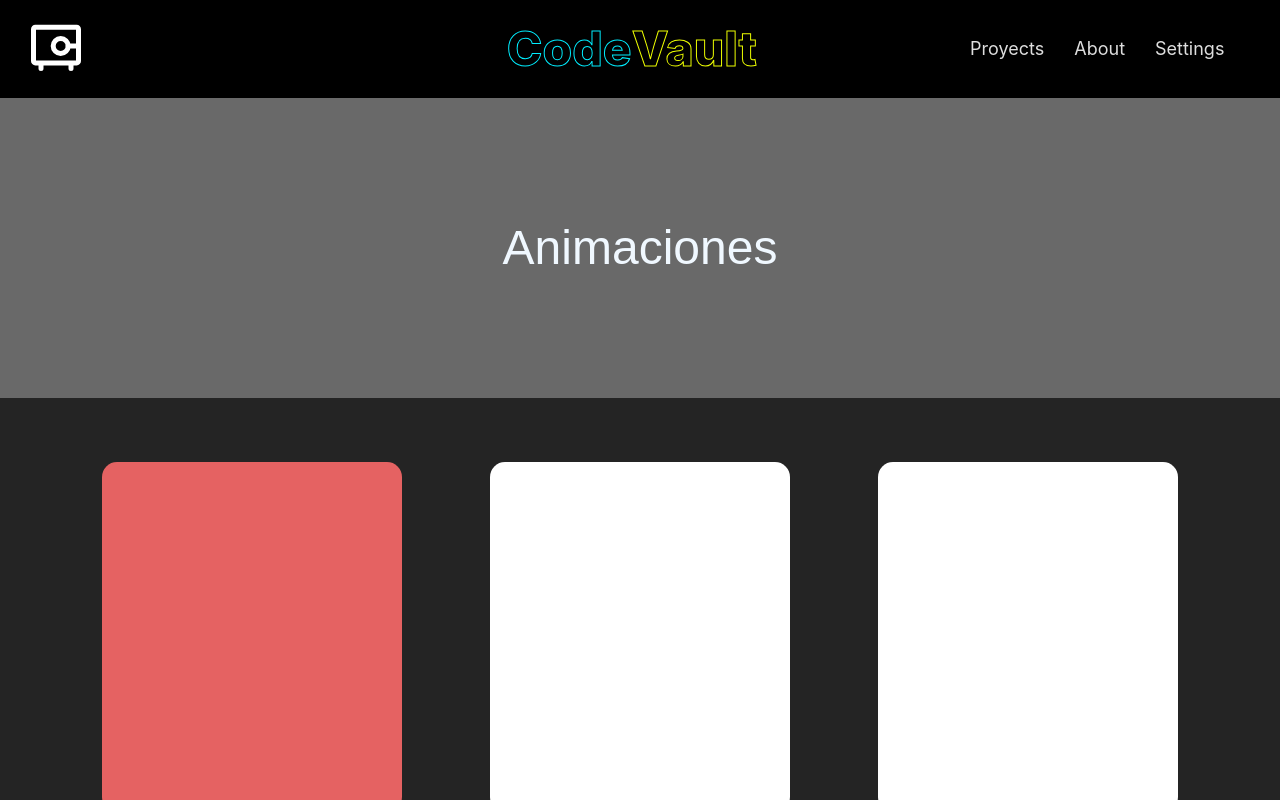
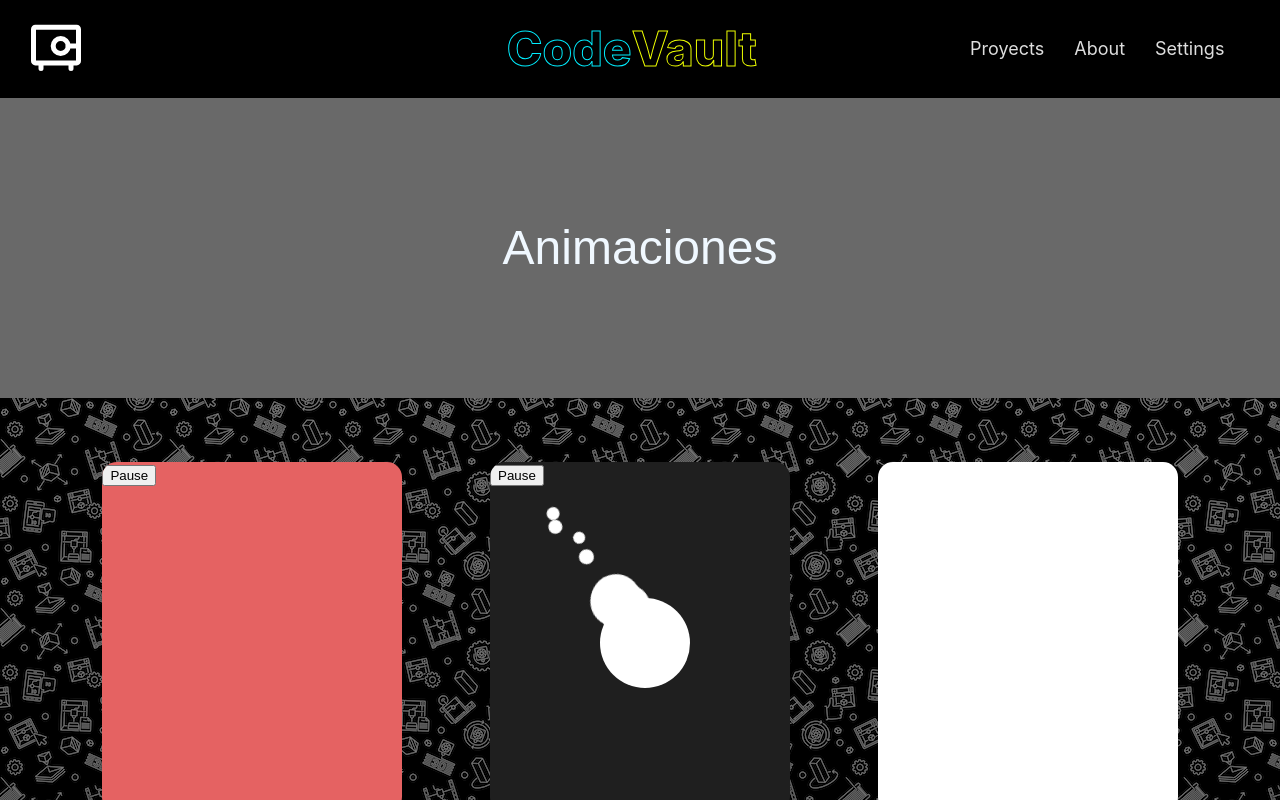
Before and after one commit to ChriisLM/CodeVault, a React (Vite) app: page /Animaciones in a window 1280 px wide. Shown: the top 800 px of the page. Built offline with nearby package versions, Linux system fonts and the light colour scheme; a web font is replaced by a local one.

Commit message:
agregada nueva animacion y nueva funcion para pausar animaciones

```diff
--- a/src/assets/css/Animaciones.css
+++ b/src/assets/css/Animaciones.css
@@ -23,6 +23,7 @@
     gap: 50px;
     padding: 5% 8%;
     row-gap: 80px;
+    background-image: linear-gradient(0deg, rgba(0,0,0,0.7) 0%, rgba(0,0,0,0.5) 100%), url(../images/fondo1.png) ;
 }
 
 .card{
--- a/src/assets/css/animaciones/Animacion1.css
+++ b/src/assets/css/animaciones/Animacion1.css
@@ -1,6 +1,7 @@
 .container-animacion1{
     position: relative;
     background-color: #E56262;
+    overflow: hidden;
 }
 
 .a1-circulo1, .a1-circulo2, .a1-circulo3{
--- /dev/null
+++ b/src/assets/css/animaciones/Animacion2.css
@@ -0,0 +1,135 @@
+.container-animacion2{
+    position: relative;
+    background-color: #1f1f1f;
+    overflow: hidden;
+}
+
+.a2-ball{
+  position: absolute;
+  top: 136px;
+  left: 110px;
+  width: 90px;
+  height: 90px;
+  background: #fff;
+  border-radius: 50%;
+}
+
+  /* Blubb Styles */
+.a2-burbuja1,
+.a2-burbuja2,
+.a2-burbuja3,
+.a2-burbuja4,
+.a2-burbuja5,
+.a2-burbuja6,
+.a2-burbuja7,
+.a2-burbuja8 {
+  position: absolute;
+  top: 150px;
+  left: 130px;
+  width: 50px;
+  height: 50px;
+}
+
+.a2-burbuja1 { transform: rotate(30deg); }
+.a2-burbuja2 { transform: rotate(60deg); }
+.a2-burbuja3 { transform: rotate(90deg); }
+.a2-burbuja4 { transform: rotate(120deg); }
+.a2-burbuja5 { transform: rotate(150deg); }
+.a2-burbuja6 { transform: rotate(180deg); }
+.a2-burbuja7 { transform: rotate(210deg); }
+.a2-burbuja8 { transform: rotate(240deg); }
+
+.a2-burbuja1::after,
+.a2-burbuja2::after,
+.a2-burbuja3::after,
+.a2-burbuja4::after,
+.a2-burbuja5::after,
+.a2-burbuja6::after,
+.a2-burbuja7::after,
+.a2-burbuja8::after {
+  position: absolute;
+  display: block;
+  content: '';
+  width: 50px;
+  height: 50px;
+  background: #fff;
+  border-radius: 50%;
+}
+
+.a2-burbuja1:after { transform-origin: 37px 37px; animation: rotate 2.7s ease-in-out 0.2s infinite; }
+.a2-burbuja2:after { transform-origin: 38px 38px; animation: rotate 2.8s ease-in-out 0.4s infinite; }
+.a2-burbuja3:after { transform-origin: 39px 39px; animation: rotate 2.9s ease-in-out 0.6s infinite; }
+.a2-burbuja4:after { transform-origin: 40px 40px; animation: rotate 3s ease-in-out 0.8s infinite; }
+.a2-burbuja5:after { transform-origin: 41px 41px; animation: rotate 3.1s ease-in-out 1s infinite; }
+.a2-burbuja6:after { transform-origin: 42px 42px; animation: rotate 3.2s ease-in-out 1.2s infinite; }
+.a2-burbuja7:after { transform-origin: 43px 43px; animation: rotate 3.3s ease-in-out 1.4s infinite; }
+.a2-burbuja8:after { transform-origin: 44px 44px; animation: rotate 3.4s ease-in-out 1.6s infinite; }
+
+  /* Particulas Styles */
+.a2-particula1,
+.a2-particula2,
+.a2-particula3,
+.a2-particula4,
+.a2-particula5,
+.a2-particula6,
+.a2-particula7,
+.a2-particula8,
+.a2-particula9,
+.a2-particula10 {
+  position: absolute;
+  top: 160px;
+  left: 144px;
+  background: #fff;
+}
+
+.a2-particula1 { width: 8px; height: 8px; transform: rotate(30deg); }
+.a2-particula2 { width: 9px; height: 9px; transform: rotate(60deg); }
+.a2-particula3 { width: 10px; height: 10px; transform: rotate(90deg); }
+.a2-particula4 { width: 11px; height: 11px; transform: rotate(120deg); }
+.a2-particula5 { width: 12px; height: 12px; transform: rotate(150deg); }
+.a2-particula6 { width: 13px; height: 13px; transform: rotate(180deg); }
+.a2-particula7 { width: 14px; height: 14px; transform: rotate(210deg); }
+.a2-particula8 { width: 15px; height: 15px; transform: rotate(240deg); }
+.a2-particula9 { width: 16px; height: 16px; transform: rotate(270deg); }
+.a2-particula10 { width: 17px; height: 17px; transform: rotate(300deg); }
+
+.a2-particula1:after,
+.a2-particula2:after,
+.a2-particula3:after,
+.a2-particula4:after,
+.a2-particula5:after,
+.a2-particula6:after,
+.a2-particula7:after,
+.a2-particula8:after,
+.a2-particula9:after,
+.a2-particula10:after {
+  content: '';
+  display: block;
+  background: #fff;
+  border-radius: 50%;
+}
+
+.a2-particula1:after { width: 8px; height: 8px; transform-origin: 53px 53px; animation: rotate 2.7s ease-in-out 0.2s infinite; }
+.a2-particula2:after { width: 9px; height: 9px; transform-origin: 54px 54px; animation: rotate 2.8s ease-in-out 0.4s infinite; }
+.a2-particula3:after { width: 10px; height: 10px; transform-origin: 55px 55px; animation: rotate 2.9s ease-in-out 0.6s infinite; }
+.a2-particula4:after { width: 11px; height: 11px; transform-origin: 56px 56px; animation: rotate 3s ease-in-out 0.8s infinite; }
+.a2-particula5:after { width: 12px; height: 12px; transform-origin: 57px 57px; animation: rotate 3.1s ease-in-out 1s infinite; }
+.a2-particula6:after { width: 13px; height: 13px; transform-origin: 58px 58px; animation: rotate 3.2s ease-in-out 1.2s infinite; }
+.a2-particula7:after { width: 14px; height: 14px; transform-origin: 59px 59px; animation: rotate 3.3s ease-in-out 1.4s infinite; }
+.a2-particula8:after { width: 15px; height: 15px; transform-origin: 60px 60px; animation: rotate 3.4s ease-in-out 1.6s infinite; }
+.a2-particula9:after { width: 16px; height: 16px; transform-origin: 61px 61px; animation: rotate 3.5s ease-in-out 1.8s infinite; }
+.a2-particula10:after { width: 17px; height: 17px; transform-origin: 62px 62px; animation: rotate 3.6s ease-in-out 2s infinite; }
+
+@keyframes rotate {
+  from {
+    transform: rotate(0deg) translate3d(0, 0, 0);
+  }
+  to {
+    transform: rotate(360deg) translate3d(0, 0, 0);
+  }
+}
+
+.paused,
+.paused::after {
+  animation-play-state: paused;
+}
--- a/src/pages/Animaciones.jsx
+++ b/src/pages/Animaciones.jsx
@@ -1,8 +1,22 @@
+import { useState } from "react"
 import Header from "../Components/Header"
 import "../assets/css/Animaciones.css"
 import "../assets/css/animaciones/Animacion1.css"
+import "../assets/css/animaciones/Animacion2.css"
 
 function Animaciones() {
+
+    const [pausedAnimations, setPausedAnimations] = useState({});
+
+    const toggleAnimation = (animationId) => {
+        setPausedAnimations(prevState => ({
+            ...prevState,
+            [animationId]: !prevState[animationId]
+        }));
+    };
+
+    const isPaused = (animationId) => pausedAnimations[animationId];
+
     return (
         <>
             <Header />
@@ -11,13 +25,45 @@ function Animaciones() {
                     <h1 className="title">Animaciones</h1>
                 </section>
                 <section className="projects-container">
+
                     <div className="container-animacion1 card">
-                        <div className="a1-circulo1"></div>
-                        <div className="a1-circulo2"></div>
-                        <div className="a1-circulo3"></div>
+                        <div className={`a1-circulo1 ${isPaused('animacion1') ? 'paused' : ''}`}></div>
+                        <div className={`a1-circulo2 ${isPaused('animacion1') ? 'paused' : ''}`}></div>
+                        <div className={`a1-circulo3 ${isPaused('animacion1') ? 'paused' : ''}`}></div>
+                        <button id="toggle-animation1" onClick={() => toggleAnimation('animacion1')}>
+                            {isPaused('animacion1') ? 'Play' : 'Pause'}
+                        </button>
                     </div>
-                    <div className="container-animacion2 card"></div>
-                    <div className="container-animacion3 card"></div>
+
+                    <div className="container-animacion2 card">
+                        <div className={`a2-ball ${isPaused('animacion2') ? 'paused' : ''}`}></div>
+                        <div className={`a2-burbuja1 ${isPaused('animacion2') ? 'paused' : ''}`}></div>
+                        <div className={`a2-burbuja2 ${isPaused('animacion2') ? 'paused' : ''}`}></div>
+                        <div className={`a2-burbuja3 ${isPaused('animacion2') ? 'paused' : ''}`}></div>
+                        <div className={`a2-burbuja4 ${isPaused('animacion2') ? 'paused' : ''}`}></div>
+                        <div className={`a2-burbuja5 ${isPaused('animacion2') ? 'paused' : ''}`}></div>
+                        <div className={`a2-burbuja6 ${isPaused('animacion2') ? 'paused' : ''}`}></div>
+                        <div className={`a2-burbuja7 ${isPaused('animacion2') ? 'paused' : ''}`}></div>
+                        <div className={`a2-burbuja8 ${isPaused('animacion2') ? 'paused' : ''}`}></div>
+                        <div className={`a2-particula1 ${isPaused('animacion2') ? 'paused' : ''}`}></div>
+                        <div className={`a2-particula2 ${isPaused('animacion2') ? 'paused' : ''}`}></div>
+                        <div className={`a2-particula3 ${isPaused('animacion2') ? 'paused' : ''}`}></div>
+                        <div className={`a2-particula4 ${isPaused('animacion2') ? 'paused' : ''}`}></div>
+                        <div className={`a2-particula5 ${isPaused('animacion2') ? 'paused' : ''}`}></div>
+                        <div className={`a2-particula6 ${isPaused('animacion2') ? 'paused' : ''}`}></div>
+                        <div className={`a2-particula7 ${isPaused('animacion2') ? 'paused' : ''}`}></div>
+                        <div className={`a2-particula8 ${isPaused('animacion2') ? 'paused' : ''}`}></div>
+                        <div className={`a2-particula9 ${isPaused('animacion2') ? 'paused' : ''}`}></div>
+                        <div className={`a2-particula10 ${isPaused('animacion2') ? 'paused' : ''}`}></div>
+                        <button id="toggle-animation2" onClick={() => toggleAnimation('animacion2')}>
+                            {isPaused('animacion2') ? 'Play' : 'Pause'}
+                        </button>
+                    </div>
+
+                    <div className="container-animacion3 card">
+
+                    </div>
+
                     <div className="container-animacion4 card"></div>
                     <div className="container-animacion5 card"></div>
                     <div className="container-animacion6 card"></div>
```
